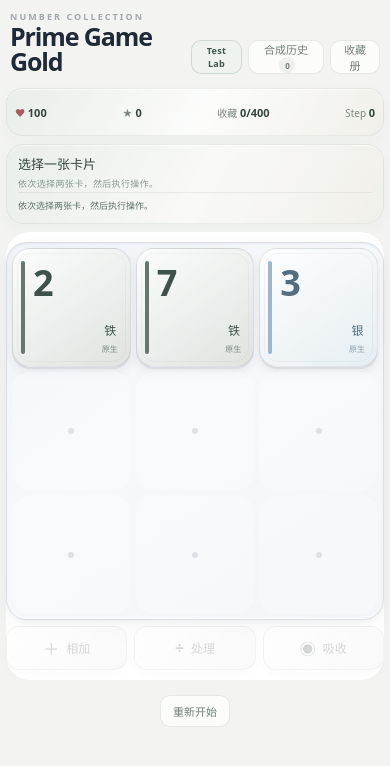
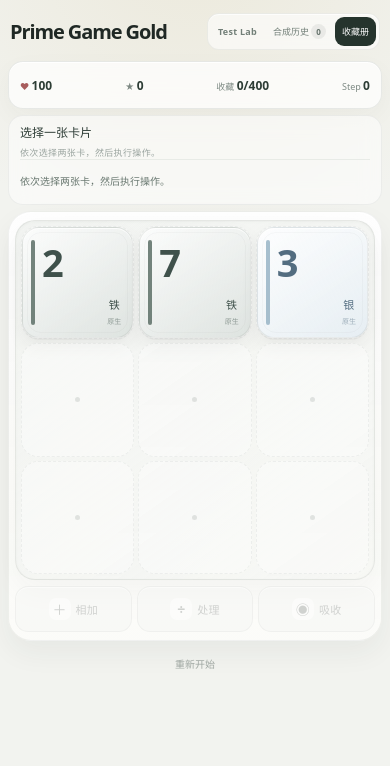
Before and after one commit to yujizcat2/prime-game-gold, a React (Vite) app: page / in a window 390 px wide. Shown: the top 766 px of the page. Built offline with nearby package versions, Linux system fonts and the light colour scheme.

Commit message:
Redesign Prime Game Gold main UI

```diff
--- /dev/null
+++ b/src/game-ui-refresh.css
@@ -0,0 +1,504 @@
+/* Prime Game Gold — modern minimal main-game refresh
+   Visual-only overrides: gameplay structure and rules remain untouched. */
+
+:root {
+  --pg-ink: #1f2824;
+  --pg-muted: #7d8983;
+  --pg-line: rgba(55, 69, 62, .10);
+  --pg-panel: rgba(255, 255, 255, .86);
+  --pg-gold: #b9953f;
+  --pg-gold-soft: #f3ead2;
+  --pg-shadow: 0 18px 45px rgba(43, 55, 49, .07);
+}
+
+body {
+  background:
+    radial-gradient(circle at 50% -12%, rgba(204, 180, 116, .18), transparent 31rem),
+    linear-gradient(180deg, #f7f7f3 0%, #f0f2ee 100%);
+  color: var(--pg-ink);
+}
+
+.game-page {
+  position: relative;
+  min-height: 100vh;
+  padding: 26px 18px 58px;
+  overflow-x: hidden;
+}
+
+.game-page::before,
+.game-page::after {
+  content: "";
+  position: fixed;
+  z-index: -1;
+  border-radius: 999px;
+  pointer-events: none;
+}
+
+.game-page::before {
+  top: 90px;
+  left: -180px;
+  width: 380px;
+  height: 380px;
+  background: rgba(195, 211, 201, .16);
+}
+
+.game-page::after {
+  right: -180px;
+  bottom: 40px;
+  width: 360px;
+  height: 360px;
+  background: rgba(218, 198, 151, .12);
+}
+
+.game-shell {
+  width: 100%;
+  max-width: 620px;
+  margin: 0 auto;
+}
+
+.game-header {
+  align-items: center;
+  min-height: 54px;
+  margin-bottom: 12px;
+  padding: 0 4px;
+}
+
+.game-header-kicker {
+  margin-bottom: 6px;
+  color: #b39a62;
+  font-size: 8px;
+  font-weight: 850;
+  letter-spacing: .28em;
+}
+
+.game-header h1 {
+  color: var(--pg-ink);
+  font-size: 27px;
+  font-weight: 900;
+  letter-spacing: -.055em;
+}
+
+.header-actions {
+  align-items: center;
+  gap: 5px;
+  padding: 4px;
+  border: 1px solid rgba(65, 78, 71, .08);
+  border-radius: 14px;
+  background: rgba(255,255,255,.58);
+  box-shadow: inset 0 1px 0 rgba(255,255,255,.72);
+  backdrop-filter: blur(14px);
+}
+
+.history-trigger,
+.collection-trigger,
+.test-lab-trigger {
+  min-height: 32px;
+  padding: 0 10px;
+  border: 0;
+  border-radius: 10px;
+  background: transparent;
+  color: #727f78;
+  font-size: 10px;
+  font-weight: 800;
+  box-shadow: none;
+}
+
+.history-trigger:hover,
+.collection-trigger:hover,
+.test-lab-trigger:hover {
+  transform: none;
+  background: rgba(74, 88, 80, .07);
+  color: #34433b;
+}
+
+.collection-trigger {
+  background: #25342d;
+  color: #fff;
+}
+
+.collection-trigger:hover {
+  background: #1f2d27;
+  color: #fff;
+}
+
+.history-trigger span {
+  min-width: 15px;
+  height: 15px;
+  margin-left: 2px;
+  background: rgba(52, 67, 59, .08);
+  color: #66736c;
+}
+
+.hud {
+  min-height: 56px;
+  padding: 0 18px;
+  border: 1px solid var(--pg-line);
+  border-radius: 18px;
+  background: rgba(255,255,255,.72);
+  box-shadow: 0 8px 24px rgba(43,55,49,.035), inset 0 1px 0 rgba(255,255,255,.9);
+  backdrop-filter: blur(12px);
+  color: var(--pg-muted);
+  font-size: 11px;
+}
+
+.hud b {
+  color: #2d3d35;
+  font-size: 15px;
+  font-weight: 900;
+}
+
+.game-info-row {
+  min-height: 70px;
+  margin-top: 8px;
+  padding: 8px 16px;
+  border: 1px solid rgba(72, 88, 79, .075);
+  border-radius: 17px;
+  background: rgba(255,255,255,.52);
+  box-shadow: none;
+  backdrop-filter: blur(10px);
+}
+
+.action-hint {
+  min-height: 52px;
+}
+
+.action-hint-selection {
+  gap: 5px;
+}
+
+.action-hint-selection strong {
+  color: #2f3e37;
+  font-size: 14px;
+}
+
+.action-hint-selection small,
+.action-hint-selection i {
+  color: #9aa49f;
+}
+
+.action-hint-options {
+  min-height: 38px;
+  border-left-color: rgba(71, 88, 79, .09);
+}
+
+.action-hint-options span {
+  color: #68776f;
+  font-size: 10px;
+}
+
+.game-board-section {
+  margin-top: 9px;
+}
+
+.game-board {
+  padding: 17px 14px 14px;
+  border: 1px solid rgba(57, 70, 63, .075);
+  border-radius: 32px;
+  background: linear-gradient(180deg, rgba(255,255,255,.96), rgba(252,252,249,.92));
+  box-shadow: var(--pg-shadow), inset 0 1px 0 #fff;
+}
+
+.board {
+  width: min(100%, 456px);
+  grid-template-rows: repeat(3, 147px);
+  gap: 6px;
+  padding: 7px;
+  border: 1px solid rgba(56, 70, 63, .09);
+  border-radius: 26px;
+  background: linear-gradient(145deg, rgba(235,238,234,.62), rgba(246,247,244,.88));
+  box-shadow:
+    inset 0 1px 3px rgba(49,61,55,.045),
+    0 10px 30px rgba(41,52,47,.045);
+}
+
+.board-cell,
+.board-piece-wrapper,
+.board-piece {
+  height: 147px;
+}
+
+.board-cell {
+  border: 1px dashed rgba(80, 92, 85, .07);
+  background: rgba(255,255,255,.34);
+}
+
+.board-empty-dot {
+  width: 5px;
+  height: 5px;
+  background: rgba(79, 92, 85, .15);
+}
+
+.board-piece {
+  border-color: rgba(42, 53, 47, .08);
+  box-shadow:
+    0 1px 0 rgba(255,255,255,.8) inset,
+    0 2px 0 rgba(39,48,43,.035),
+    0 8px 18px rgba(39,48,43,.065);
+}
+
+.board-piece::before {
+  border-color: rgba(37,48,42,.028);
+}
+
+.board-piece-number {
+  font-size: 42px;
+  letter-spacing: -.075em;
+}
+
+.board-piece-type-bar {
+  width: 4px;
+  opacity: .9;
+}
+
+.board-piece-attribute {
+  font-size: 13px;
+  letter-spacing: .15em;
+}
+
+.board-piece-source {
+  opacity: .5;
+}
+
+.board-piece--selected {
+  transform: translateY(-2px);
+  box-shadow:
+    inset 0 0 0 1px rgba(255,255,255,.13),
+    0 0 0 3px color-mix(in srgb,var(--material-primary) 13%,transparent),
+    0 12px 24px var(--material-glow);
+}
+
+.game-board-actions {
+  width: min(100%, 456px);
+  gap: 7px;
+  margin-top: 9px;
+}
+
+.action-button {
+  min-height: 50px;
+  border-color: rgba(55, 69, 62, .09);
+  border-radius: 15px;
+  background: #f4f5f2;
+  color: #a1aaa5;
+  box-shadow: inset 0 1px 0 rgba(255,255,255,.8);
+  font-size: 12px;
+  letter-spacing: .02em;
+}
+
+.action-button span {
+  display: grid;
+  width: 25px;
+  height: 25px;
+  place-items: center;
+  border-radius: 8px;
+  background: rgba(255,255,255,.62);
+  font-size: 16px;
+}
+
+.action-button.is-active {
+  box-shadow: 0 6px 15px rgba(44,57,50,.07), inset 0 1px 0 rgba(255,255,255,.7);
+}
+
+.action-button--add.is-active {
+  border-color: rgba(177, 137, 71, .18);
+  background: linear-gradient(135deg, #fbf5e9, #f1e6cf);
+  color: #7b6030;
+}
+
+.action-button--process.is-active {
+  border-color: rgba(80, 119, 101, .17);
+  background: linear-gradient(135deg, #eef5f1, #dce9e1);
+  color: #466657;
+}
+
+.action-button--absorb.is-active {
+  border-color: rgba(96, 84, 151, .16);
+  background: linear-gradient(135deg, #f4f2fa, #e6e3f2);
+  color: #564a88;
+}
+
+.restart-button {
+  margin-top: 14px;
+  padding: 7px 13px;
+  border: 0;
+  background: transparent;
+  color: #a0a8a3;
+  font-size: 10px;
+}
+
+.restart-button:hover {
+  background: rgba(58,72,64,.05);
+  color: #65716b;
+}
+
+.game-over {
+  border-radius: 31px;
+  background: rgba(27, 35, 31, .76);
+  backdrop-filter: blur(8px);
+}
+
+@media (max-width: 560px) {
+  body {
+    background:
+      radial-gradient(circle at 50% -8%, rgba(204,180,116,.16), transparent 20rem),
+      #f2f3ef;
+  }
+
+  .game-page {
+    padding: max(10px, env(safe-area-inset-top)) 8px max(28px, env(safe-area-inset-bottom));
+  }
+
+  .game-shell {
+    max-width: 430px;
+  }
+
+  .game-header {
+    min-height: 43px;
+    margin-bottom: 8px;
+    padding: 0 2px;
+  }
+
+  .game-header-kicker {
+    display: none;
+  }
+
+  .game-header h1 {
+    font-size: 20px;
+  }
+
+  .header-actions {
+    gap: 2px;
+    padding: 3px;
+    border-radius: 12px;
+  }
+
+  .history-trigger,
+  .collection-trigger,
+  .test-lab-trigger {
+    min-height: 29px;
+    padding: 0 7px;
+    border-radius: 9px;
+    font-size: 9px;
+  }
+
+  .hud {
+    min-height: 48px;
+    padding: 0 11px;
+    border-radius: 15px;
+    font-size: 9px;
+  }
+
+  .hud b {
+    font-size: 12px;
+  }
+
+  .game-info-row {
+    min-height: 62px;
+    margin-top: 6px;
+    padding: 7px 11px;
+    border-radius: 15px;
+  }
+
+  .action-hint {
+    min-height: 47px;
+  }
+
+  .action-hint-selection strong {
+    font-size: 12px;
+  }
+
+  .game-board-section {
+    margin-top: 6px;
+  }
+
+  .game-board {
+    padding: 8px 6px 8px;
+    border-radius: 23px;
+    box-shadow: 0 12px 28px rgba(42,53,47,.055), inset 0 1px 0 #fff;
+  }
+
+  .board {
+    width: min(100%, 386px);
+    aspect-ratio: 1;
+    grid-template-rows: repeat(3, minmax(0, 1fr));
+    gap: 4px;
+    padding: 5px;
+    border-radius: 20px;
+  }
+
+  .board-cell,
+  .board-piece-wrapper,
+  .board-piece {
+    height: 100%;
+    min-height: 0;
+    border-radius: 17px;
+  }
+
+  .board-piece-number {
+    top: 15px;
+    left: 19px;
+    font-size: clamp(29px, 9.8vw, 38px);
+  }
+
+  .board-piece-attribute {
+    right: 11px;
+    bottom: 25px;
+    font-size: 11px;
+  }
+
+  .board-piece-source {
+    right: 11px;
+    bottom: 12px;
+    font-size: 7px;
+  }
+
+  .game-board-actions {
+    width: min(100%, 386px);
+    gap: 5px;
+    margin-top: 6px;
+  }
+
+  .action-button {
+    min-height: 46px;
+    gap: 5px;
+    border-radius: 13px;
+    font-size: 11px;
+  }
+
+  .action-button span {
+    width: 22px;
+    height: 22px;
+    border-radius: 7px;
+    font-size: 14px;
+  }
+
+  .restart-button {
+    margin-top: 8px;
+  }
+}
+
+@media (max-width: 380px) {
+  .game-page {
+    padding-right: 5px;
+    padding-left: 5px;
+  }
+
+  .game-header h1 {
+    font-size: 18px;
+  }
+
+  .history-trigger,
+  .collection-trigger,
+  .test-lab-trigger {
+    padding: 0 5px;
+    font-size: 8px;
+  }
+
+  .hud {
+    padding: 0 8px;
+    font-size: 8px;
+  }
+
+  .hud b {
+    font-size: 11px;
+  }
+}
--- a/src/main.jsx
+++ b/src/main.jsx
@@ -3,6 +3,7 @@ import { createRoot } from 'react-dom/client';
 import App from './App.jsx';
 import './styles.css';
 import './mobile.css';
+import './game-ui-refresh.css';
 
 createRoot(document.getElementById('root')).render(
   <React.StrictMode><App /></React.StrictMode>,
```
